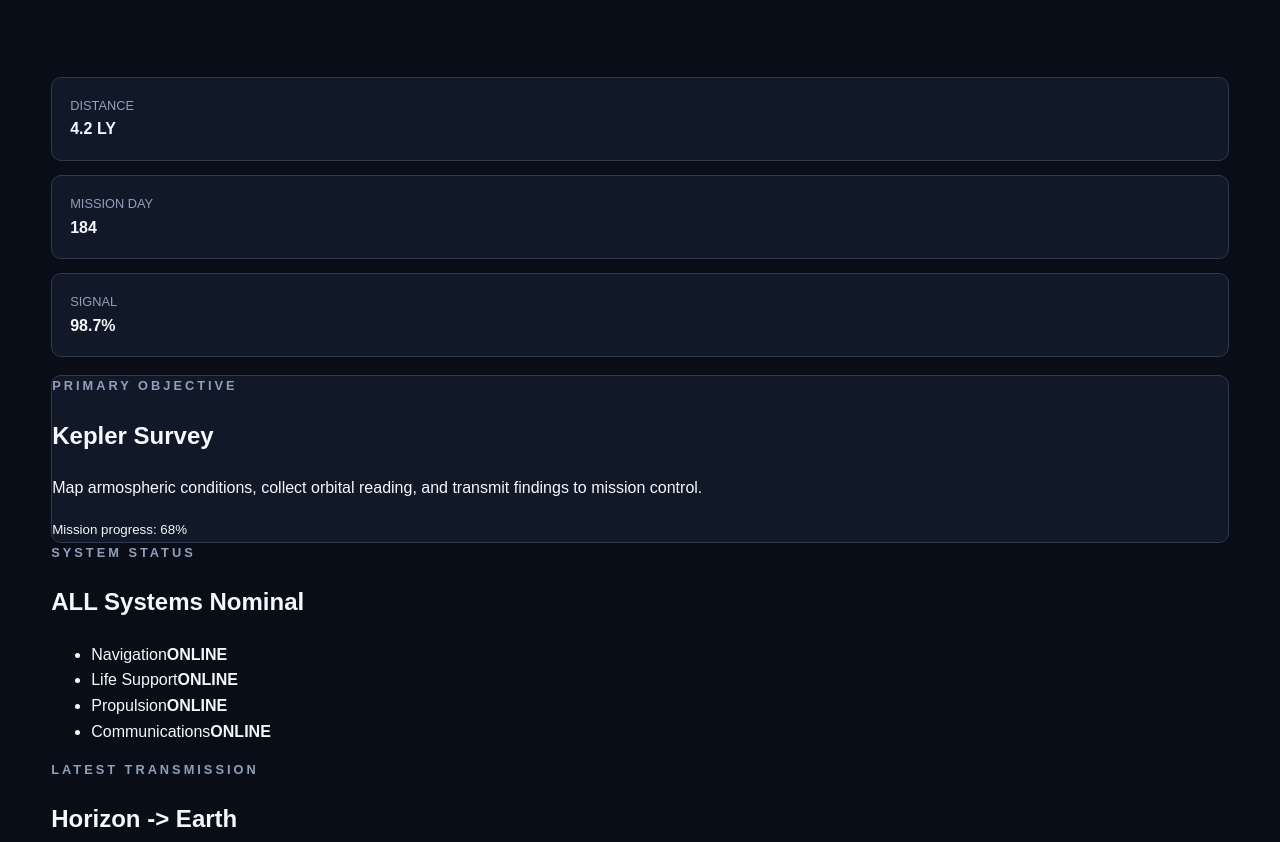
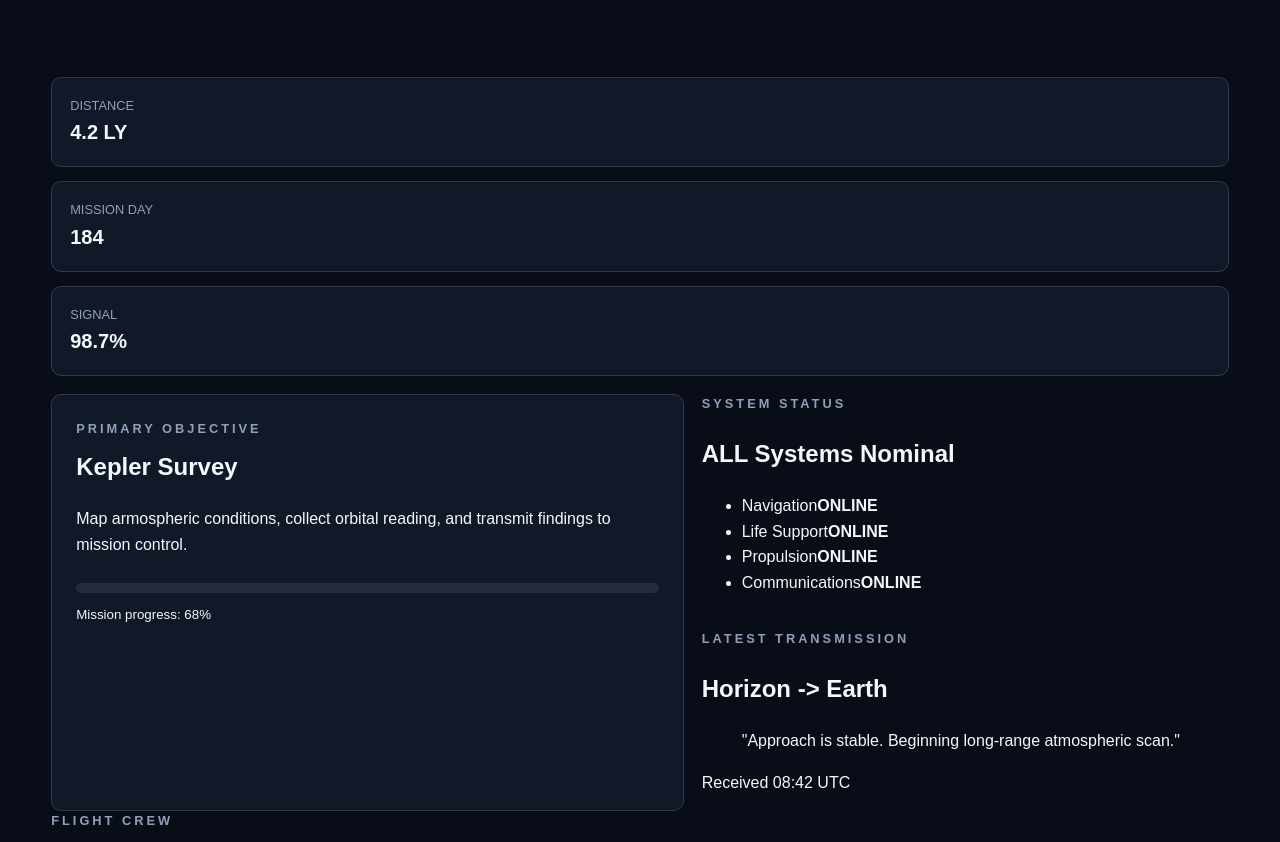
Before and after one commit to fredericknahsir-cmd/Deep-Space-Mission-Control, a plain HTML site: page index.html in a window 1280 px wide. Shown: the part 523-1365 px from the top of the page. Drawn offline with Linux system fonts and the light colour scheme.

Commit message:
new styles

```diff
--- a/style.css
+++ b/style.css
@@ -171,3 +171,37 @@ a {
     font-size: 0.8rem;
     text-transform: uppercase;
 }
+
+.stat-card strong {
+    font-size: 1.25rem;
+}
+
+.stat-card strong {
+    font-size: 1.25rem;
+}
+
+.dashboard {
+    display: grid;
+    grid-template-columns: 1.2fr 1fr;
+    gap: 18px;
+}
+
+.panel {
+    padding: 24px;
+}
+
+.mission-panel {
+    grid-row: span 2;
+}
+
+.panel h2 {
+    margin-top: 0;
+}
+
+.progress {
+    height: 10px;
+    margin: 26px 0 8px;
+    background: #242c3b;
+    border-radius: 999px;
+    overflow: hidden;
+}
```
